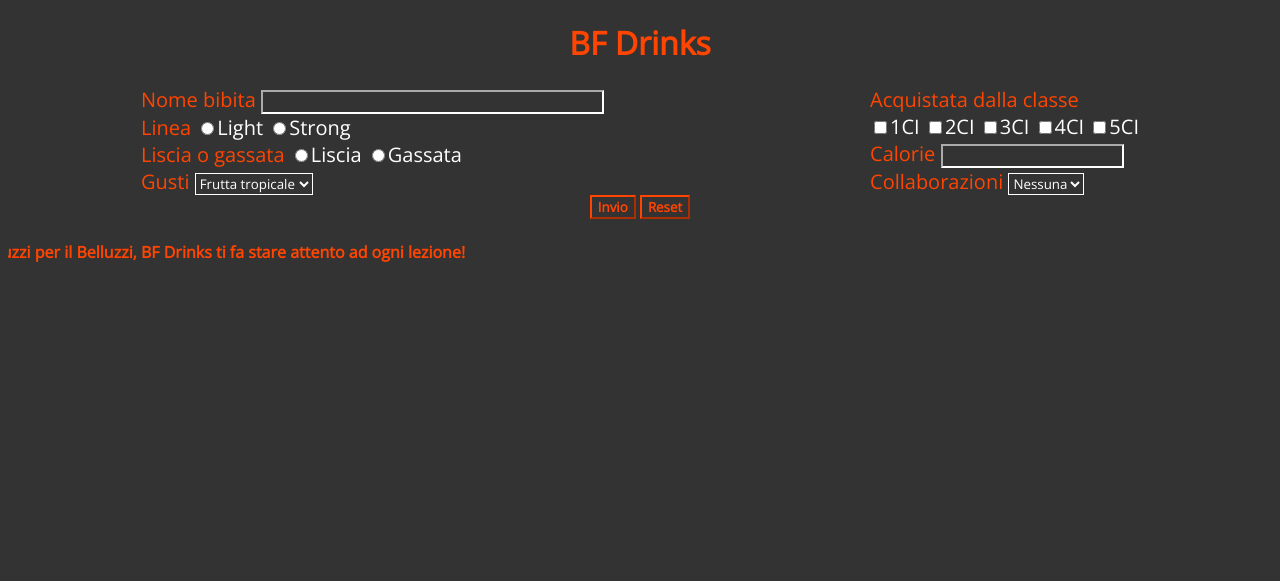
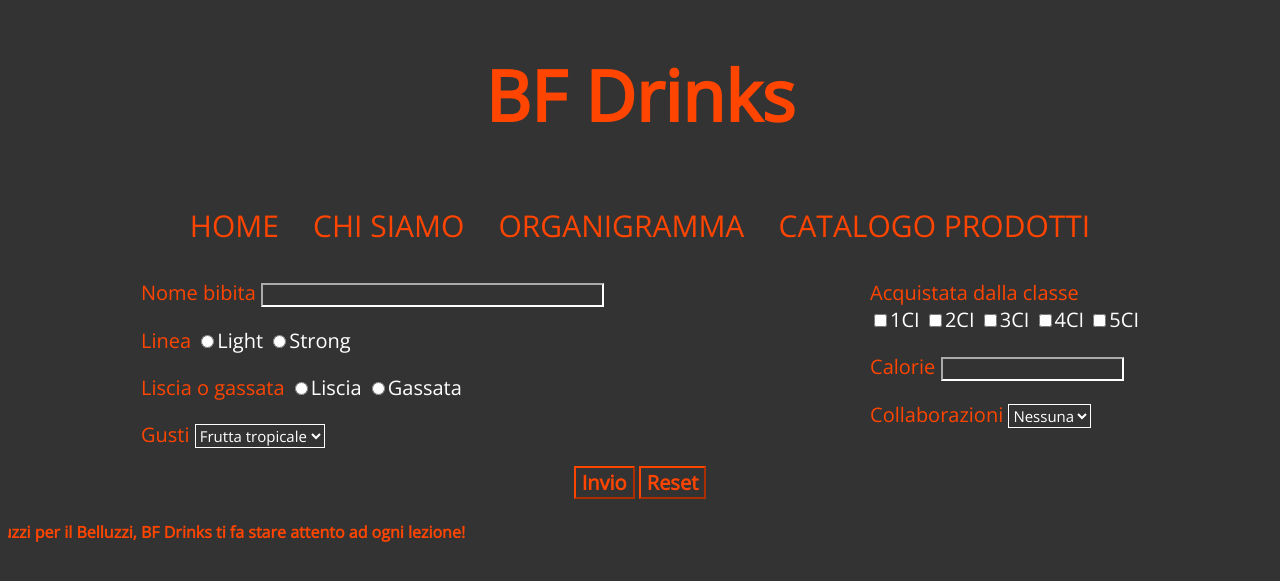
Before and after one commit to gamberooh/BFDrinks, a PHP site: page / in a window 1280 px wide. Shown: the top 581 px of the page. Run offline with PHP 8.4, Linux system fonts and the light colour scheme; some web fonts are replaced.

Commit message:
Aggiunto il menu nell'index create le varie pagine per ricky cartella paages

```diff
--- a/index.php
+++ b/index.php
@@ -22,9 +22,17 @@ include_script($script);
     </div>
 </header>
 
-<!-- Menu di ricerca -->
+<!--
+    Menu di ricerca
+    (chi siamo, organigramma aziendale, catalogo prodotti → linea light e linea strong
+-->
 <div class="topnav">
-
+    <ul>
+  <li><a href="index.php">HOME</a></li>
+  <li><a href="./pages/chi_siamo.html">CHI SIAMO</a></li>
+  <li><a href="./pages/organigramma.html">ORGANIGRAMMA</a></li>
+  <li><a href="./pages/catalogo_prodotti.html">CATALOGO PRODOTTI</a></li>
+</ul>
 </div>
 
 
@@ -33,18 +41,23 @@ include_script($script);
 <div class="container">
 
     <div class="item">
+        <div class="element">
+            <span class="titolo-item">Nome bibita </span><input type="text" name="nome" size="40">
+        </div>
 
-            <span class="titolo-item">Nome bibita </span><input type="text" name="nome" size="40">
-
-            <br>
+        <div class="element">
             <span class="titolo-item">Linea </span>
             <input type="radio" name="linea" value="light"><label>Light</label>
             <input type="radio" name="linea" value="strong"><label>Strong</label>
-            <br>
+        </div>
+
+        <div class="element">
             <span class="titolo-item">Liscia o gassata </span>
             <input type="radio" name="gassata" value="liscia"><label>Liscia</label>
             <input type="radio" name="gassata" value="gassata"><label>Gassata </label>
-            <br>
+        </div>
+
+        <div class="element">
             <span class="titolo-item">Gusti </span>
             <select name='gusto' value='Scegli gusto'>
                 <?php
@@ -55,17 +68,23 @@ include_script($script);
                 ?>
             </select>
         </div>
+    </div>
     <div class="item">
+        <div class="element">
             <span class="titolo-item">Acquistata dalla classe</span><br>
                 <?php
                 for($i = 0; $i<count($classi); $i++){
                     echo "<input type=\"checkbox\" name=\"acquistata\" value=\"$classi[$i]\"><span>$classi[$i] </span>";
                 }
                 ?>
-        <br>
+        </div>
+
+        <div class="element">
             <span class="titolo-item">Calorie </span>
             <input type="number" id="calorie" name="calorie" oninput="controllaNumero()">
-            <br>
+        </div>
+
+        <div class="element">
             <span class="titolo-item">Collaborazioni </span>
             <select name='collab' value='Scegli collaborazione'>
                 <?php
@@ -76,10 +95,7 @@ include_script($script);
 
                 ?>
             </select>
-
-            <br>
-
-
+        </div>
     </div>
 </div>
 <div class="button">
--- a/styles/myStyle.css
+++ b/styles/myStyle.css
@@ -23,10 +23,42 @@ th{
     color: orangered;
 }
 
+/*menu iniziale*/
+.topnav {
+    background-color: #333;
+    overflow: hidden;
+    border-color: white;
+    text-align: center; /* Aggiunto per allineare al centro */
+}
+
+.topnav ul {
+    list-style-type: none;
+    margin: 0;
+    padding: 0;
+}
+
+.topnav li {
+    display: inline-block; /* Modificato da 'float: left;' */
+}
+
+.topnav a {
+    display: block;
+    padding: 15px;
+    font-style: normal;
+    color: orangered;
+    text-decoration: none;
+    font-size: 30px;
+}
+
+.topnav a:hover {
+    background-color: #000000;
+}
+
 .header{
     color: orangered;
     text-align: center;
     justify-items: stretch;
+    font-size: 35px;
 }
 
 .container{
@@ -36,6 +68,7 @@ th{
 
 .item{
     font-size: 20px;
+    padding: 8px;
 }
 
 .item input{
@@ -50,10 +83,15 @@ th{
     border-color: white;
     color: white;
     background-color: #333;
+    font-size: 15px;
 }
 
 .titolo-item{
     color: orangered;
+}
+
+.element {
+    padding: 10px;
 }
 
 .button{
@@ -61,7 +99,7 @@ th{
 }
 
 .button input{
-
+    font-size: 20px;
     font-weight: bold;
     font-family: 'Open Sans', sans-serif;
     color: orangered;
@@ -74,12 +112,6 @@ th{
     font-family: 'Open Sans', sans-serif;
     color: white;
     border-color: white;
-}
-
-/*menu iniziale*/
-.topnav{
-    background-color: #333;
-    overflow: hidden;
 }
 
 /*Banner scorrevole*/
```
Also changed, not shown: pages/catalogo_prodotti.html (added, +15 -0 lines), pages/chi_siamo.html (added, +15 -0 lines), pages/organigramma.html (added, +15 -0 lines). Lines whose indentation alone changed are shown as unchanged.
